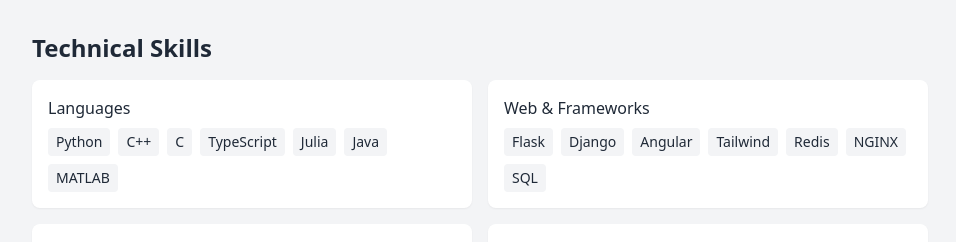
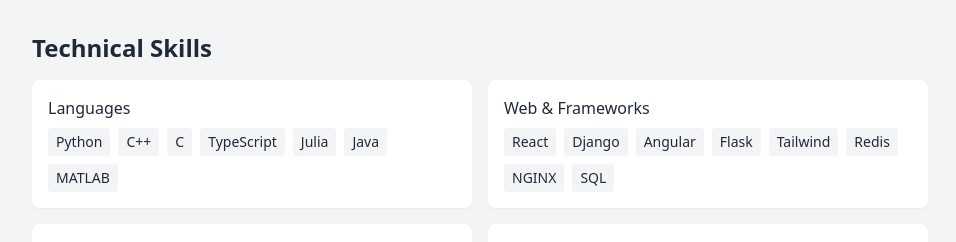
Before and after one commit to MaretRudAul/personal_portfolio, a Next.js app: page /about in a window 1280 px wide. Shown: the part 2180-2422 px from the top of the page, without its empty margins (160-1116 px from the left). Built offline with nearby package versions, Linux system fonts and the light colour scheme.

Commit message:
minor About page changes

```diff
--- a/src/components/About.tsx
+++ b/src/components/About.tsx
@@ -272,7 +272,7 @@
           <div className="bg-white rounded-lg p-4 shadow-sm">
             <h4 className="font-medium mb-2">Web & Frameworks</h4>
             <div className="flex flex-wrap gap-2">
-              {["Flask", "Django", "Angular", "Tailwind", "Redis", "NGINX", "SQL"].map(skill => (
+              {["React", "Django", "Angular", "Flask",  "Tailwind", "Redis", "NGINX", "SQL"].map(skill => (
                 <span key={skill} className="bg-gray-100 px-2 py-1 rounded text-sm">
                   {skill}
                 </span>
```
